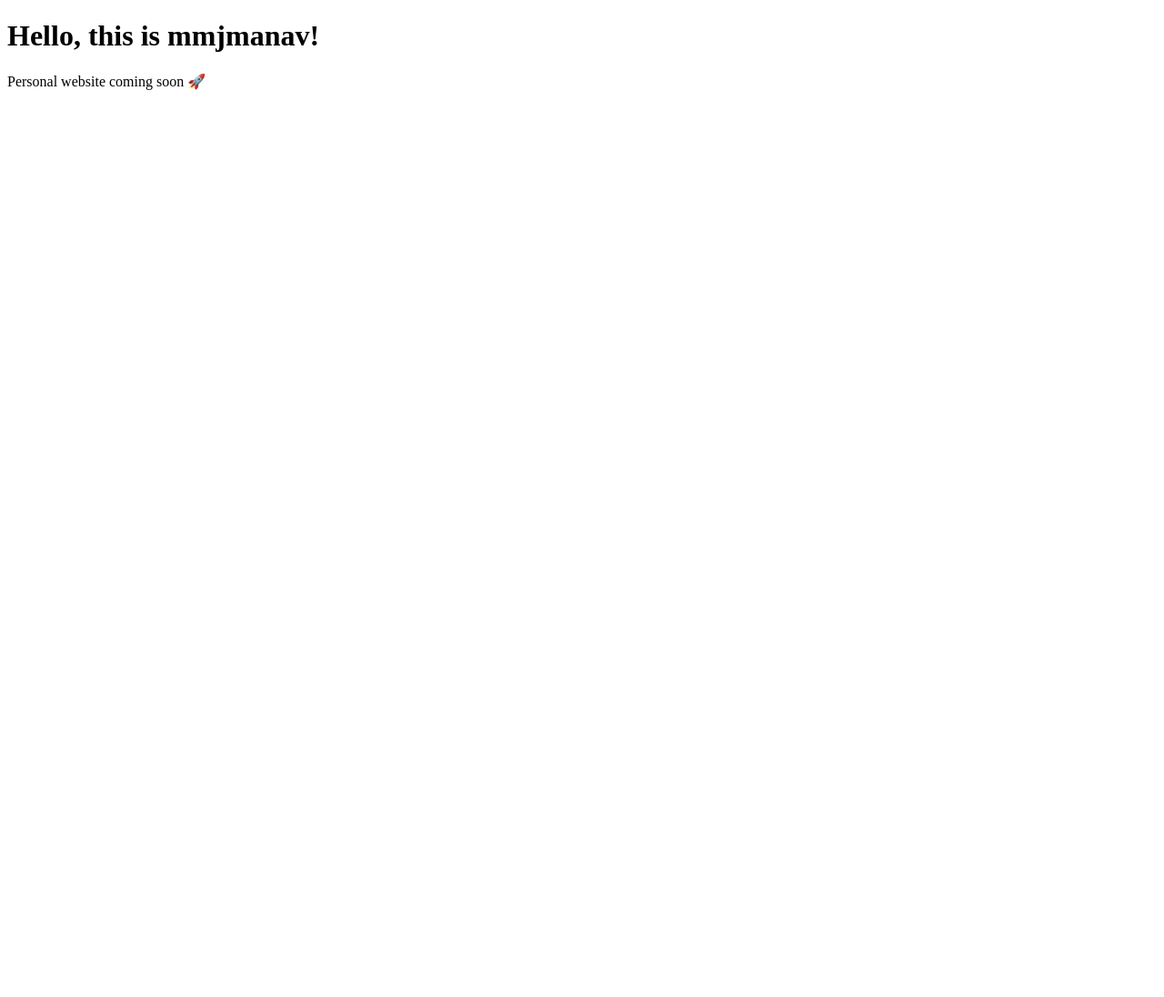
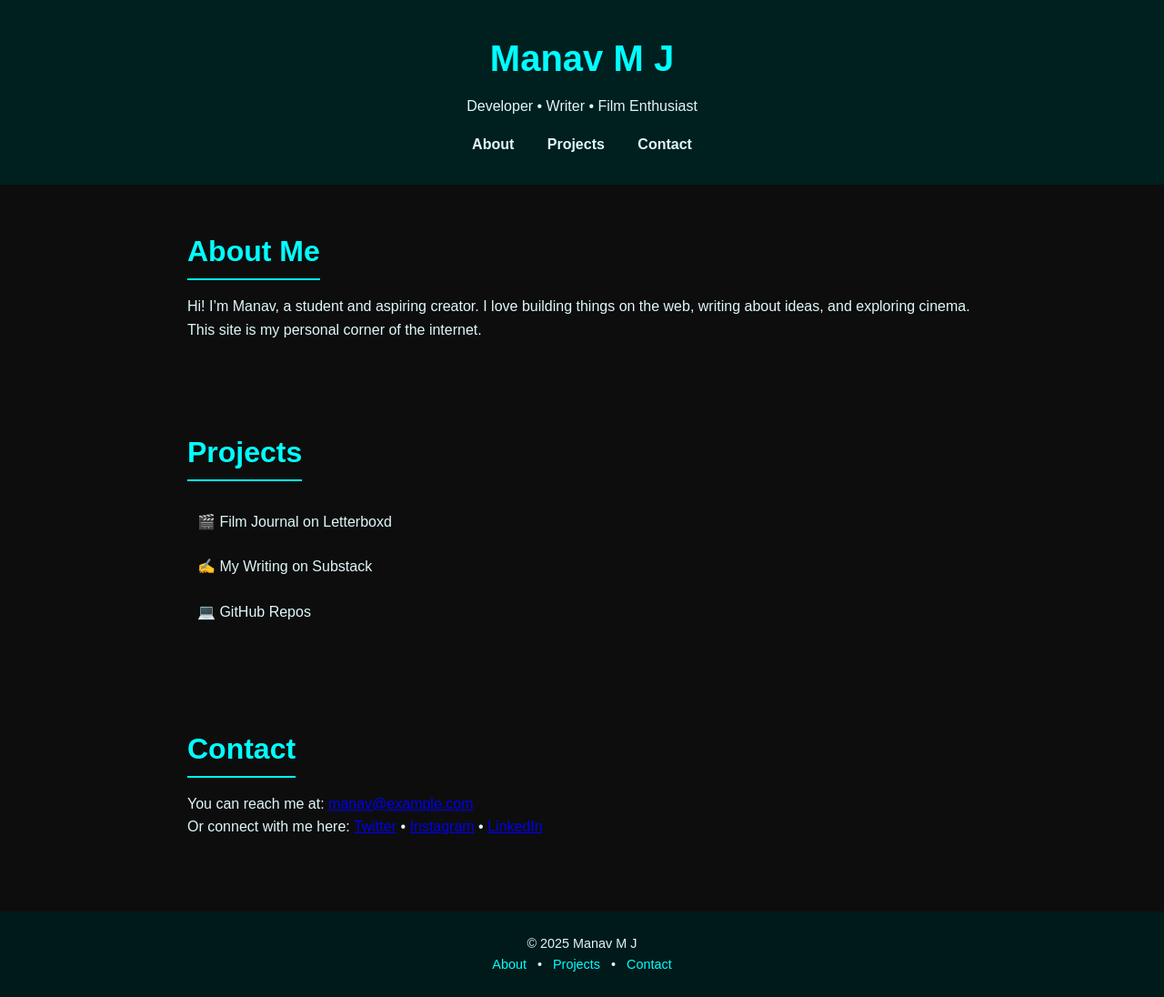
Before and after one commit to manavmj5ckmbvm-stack/manavmj5ckmbvm-stack.github.io, a plain HTML site: page index.html in a window 1280 px wide. Shown: the whole page at 91% size. Before the commit the page ends 800 px from the top, so only its background shows below. Drawn offline with Linux system fonts and the light colour scheme.

Commit message:
Update index.html

```diff
--- a/index.html
+++ b/index.html
@@ -1,10 +1,146 @@
 <!DOCTYPE html>
-<html>
+<html lang="en">
 <head>
-  <title>Welcome to mmjmanav’s Website</title>
+  <meta charset="UTF-8">
+  <meta name="viewport" content="width=device-width, initial-scale=1.0">
+  <title>Manav M J</title>
+  <style>
+    /* General reset */
+    * { margin: 0; padding: 0; box-sizing: border-box; }
+
+    body {
+      font-family: Arial, sans-serif;
+      background: #0d0d0d;
+      color: #e0f7fa;
+      line-height: 1.6;
+    }
+
+    header {
+      background: #001f1f;
+      padding: 2rem;
+      text-align: center;
+    }
+
+    header h1 {
+      font-size: 2.5rem;
+      color: cyan;
+      margin-bottom: 0.5rem;
+    }
+
+    nav {
+      margin-top: 1rem;
+    }
+
+    nav a {
+      color: #e0f7fa;
+      text-decoration: none;
+      margin: 0 1rem;
+      font-weight: bold;
+      transition: color 0.3s;
+    }
+
+    nav a:hover {
+      color: cyan;
+    }
+
+    section {
+      padding: 3rem 1rem;
+      max-width: 900px;
+      margin: auto;
+    }
+
+    h2 {
+      color: cyan;
+      margin-bottom: 1rem;
+      font-size: 2rem;
+      border-bottom: 2px solid cyan;
+      display: inline-block;
+      padding-bottom: 0.25rem;
+    }
+
+    .projects a {
+      display: block;
+      color: #e0f7fa;
+      margin: 0.5rem 0;
+      text-decoration: none;
+      padding: 0.5rem;
+      border-left: 3px solid transparent;
+      transition: all 0.3s;
+    }
+
+    .projects a:hover {
+      border-left: 3px solid cyan;
+      color: cyan;
+      background: #002020;
+    }
+
+    footer {
+      text-align: center;
+      padding: 1.5rem;
+      background: #001a1a;
+      margin-top: 2rem;
+      font-size: 0.9rem;
+    }
+
+    footer a {
+      color: cyan;
+      margin: 0 0.5rem;
+      text-decoration: none;
+    }
+
+    footer a:hover {
+      text-decoration: underline;
+    }
+  </style>
 </head>
 <body>
-  <h1>Hello, this is mmjmanav!</h1>
-  <p>Personal website coming soon 🚀</p>
+
+  <header>
+    <h1>Manav M J</h1>
+    <p>Developer • Writer • Film Enthusiast</p>
+    <nav>
+      <a href="#about">About</a>
+      <a href="#projects">Projects</a>
+      <a href="#contact">Contact</a>
+    </nav>
+  </header>
+
+  <section id="about">
+    <h2>About Me</h2>
+    <p>
+      Hi! I’m Manav, a student and aspiring creator. I love building things on the web,
+      writing about ideas, and exploring cinema. This site is my personal corner of the internet.
+    </p>
+  </section>
+
+  <section id="projects" class="projects">
+    <h2>Projects</h2>
+    <a href="https://letterboxd.com" target="_blank">🎬 Film Journal on Letterboxd</a>
+    <a href="https://substack.com" target="_blank">✍️ My Writing on Substack</a>
+    <a href="https://github.com" target="_blank">💻 GitHub Repos</a>
+  </section>
+
+  <section id="contact">
+    <h2>Contact</h2>
+    <p>
+      You can reach me at: <a href="mailto:manav@example.com">manav@example.com</a>
+    </p>
+    <p>
+      Or connect with me here:
+      <a href="https://twitter.com" target="_blank">Twitter</a> •
+      <a href="https://instagram.com" target="_blank">Instagram</a> •
+      <a href="https://linkedin.com" target="_blank">LinkedIn</a>
+    </p>
+  </section>
+
+  <footer>
+    <p>© 2025 Manav M J</p>
+    <p>
+      <a href="#about">About</a> •
+      <a href="#projects">Projects</a> •
+      <a href="#contact">Contact</a>
+    </p>
+  </footer>
+
 </body>
 </html>
```
